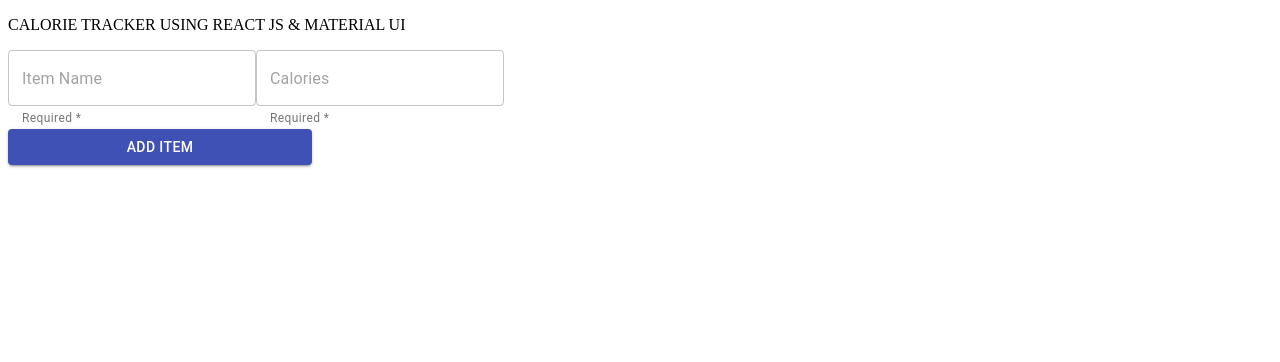
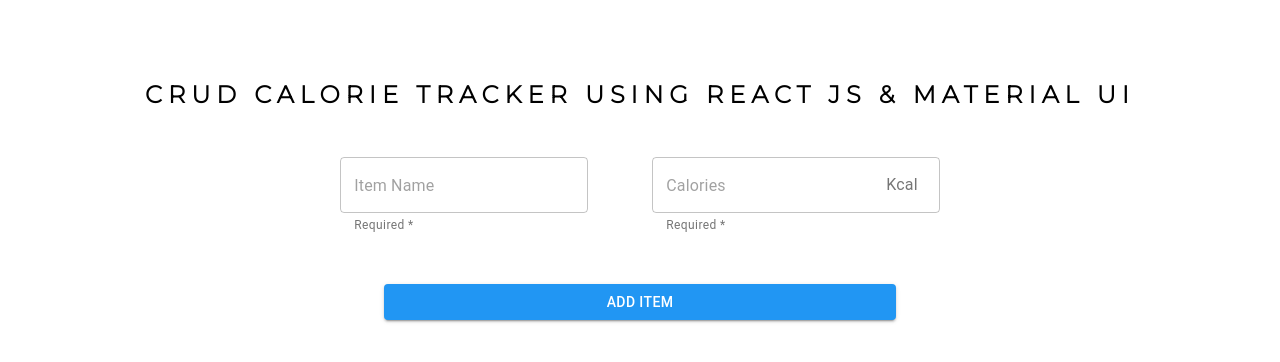
Before and after one commit to saksham-chaturvedii/DEVSNEST-Frontend, a React (Create React App) app in the folder react-js/: page / in a window 1280 px wide. Shown: the top 362 px of the page. Built offline with nearby package versions, Linux system fonts and the light colour scheme.

Commit message:
Styling- font, primary color, input box margin

```diff
--- a/react-js/src/DAY 21/App_21.jsx
+++ b/react-js/src/DAY 21/App_21.jsx
@@ -1,22 +1,28 @@
 import React from "react";
-import ItemInput from './components/itemInput';
-import CalorieInput from './components/calorieInput';
-import AddItemButton from './components/AddItemButton';
-import './style.css';
+import ItemInput from "./components/itemInput";
+import CalorieInput from "./components/calorieInput";
+import AddItemButton from "./components/AddItemButton";
+import "./style.css";
 
-const builtApp = ()=>{
+const builtApp = () => {
   return (
     <>
-  <p>CALORIE TRACKER USING REACT JS & MATERIAL UI</p>
+      <div className="MainContainerBox">
+        <h2>CRUD CALORIE TRACKER USING REACT JS & MATERIAL UI</h2>
+        <div>
+          <div className="ItemInput">
             <ItemInput></ItemInput>
+          </div>
+          <div className="CalorieInput">
             <CalorieInput></CalorieInput>
-  {/* <div className="InitialInputBox">
           </div>
-  <div className="AddItem"> */}
+        </div>
+        <div className="AddItem">
           <AddItemButton></AddItemButton>
-  {/* </div> */}
+        </div>
+      </div>
     </>
   );
-}
+};
 
 export default builtApp;
--- a/react-js/src/DAY 21/components/AddItemButton.jsx
+++ b/react-js/src/DAY 21/components/AddItemButton.jsx
@@ -1,10 +1,21 @@
 import { Button } from "@material-ui/core";
 import { makeStyles } from "@material-ui/core/styles";
+import { createTheme } from "@material-ui/core/styles";
+import { ThemeProvider } from "@material-ui/styles";
 
 const useStyles = makeStyles({
   AddItemStyles: {
     color: "white",
-    width: "19rem"
+    width: "40vw",
+  },
+});
+
+const theme = createTheme({
+  palette: {
+    primary: {
+      main: "#2196f3",
+      contrastText: "#fff",
+    },
   },
 });
 
@@ -12,6 +23,7 @@
   const classes = useStyles();
   return (
     <div>
+      <ThemeProvider theme={theme}>
         <Button
           variant="contained"
           color="primary"
@@ -19,6 +31,7 @@
         >
           ADD ITEM
         </Button>
+      </ThemeProvider>
     </div>
   );
 }
--- a/react-js/src/DAY 21/components/calorieInput.jsx
+++ b/react-js/src/DAY 21/components/calorieInput.jsx
@@ -1,11 +1,13 @@
-import { TextField } from "@material-ui/core";
+import {  InputAdornment, TextField } from "@material-ui/core";
 
-export default function itemInput() {
+export default function CalorieInput() {
   return (
     <TextField
+      type="number"
       variant="outlined"
       helperText="Required *"
       placeholder="Calories"
+      InputProps={{ endAdornment: <InputAdornment>Kcal</InputAdornment> }}
     ></TextField>
   );
 }
--- a/react-js/src/DAY 21/style.css
+++ b/react-js/src/DAY 21/style.css
@@ -0,0 +1,28 @@
+@import url("https://fonts.googleapis.com/css2?family=Montserrat:wght@300&display=swap");
+
+* {
+  margin: 0;
+  padding: 0;
+}
+body {
+  height: 100vh;
+  width: 100vw;
+}
+.MainContainerBox {
+  display: flex;
+  flex-direction: column;
+  justify-content: center;
+  align-items: center;
+  padding: 5rem;
+}
+
+.ItemInput,
+.CalorieInput {
+  margin: 3rem 0rem;
+  display: inline-block;
+  padding: 0rem 2rem;
+}
+h2 {
+  font-family: "Montserrat", sans-serif;
+  letter-spacing: 0.25em;
+}
```
Also changed, not shown: react-js/src/DAY 21/components/itemInput.jsx (+6 -6 lines). Lines whose indentation alone changed are shown as unchanged.
